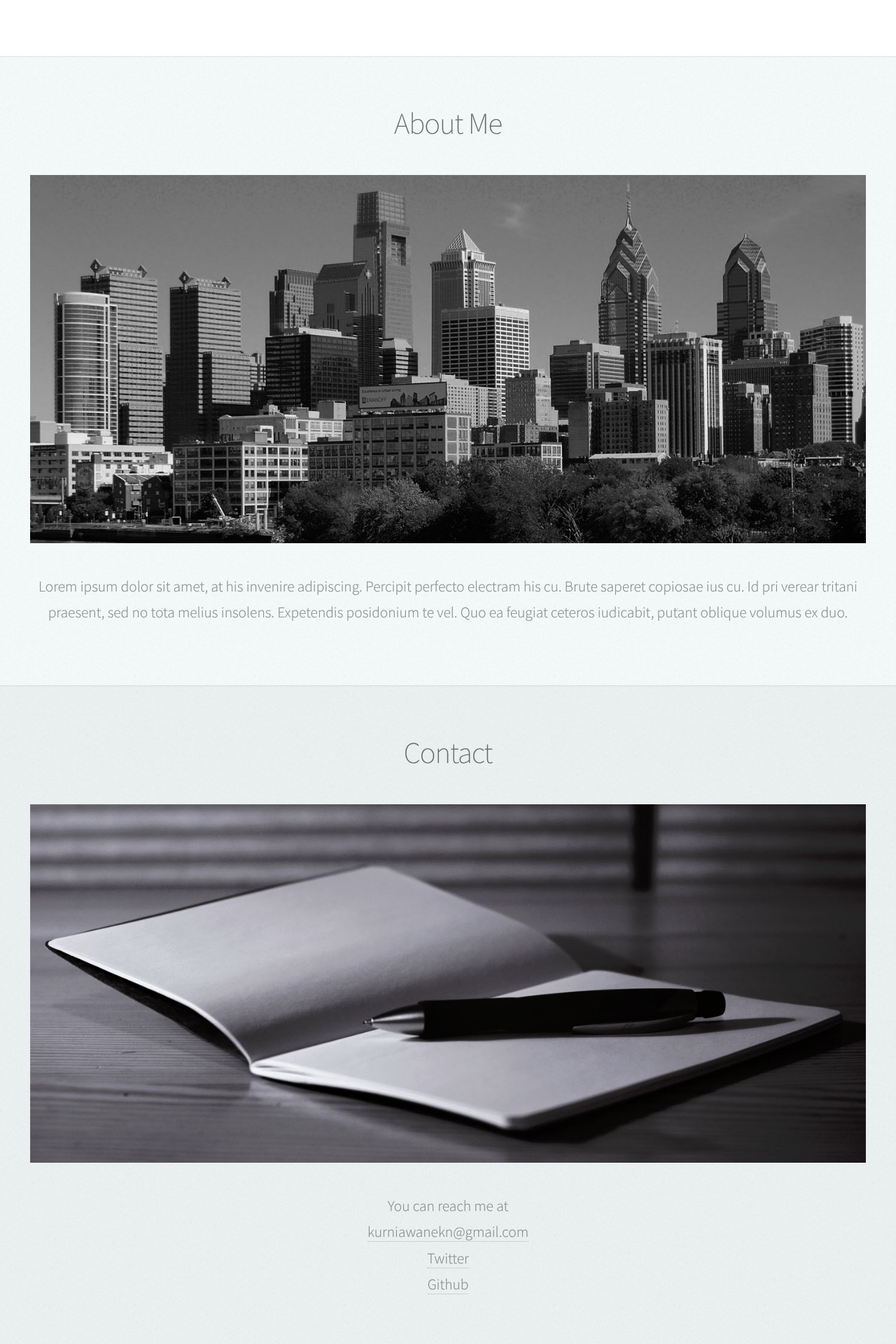
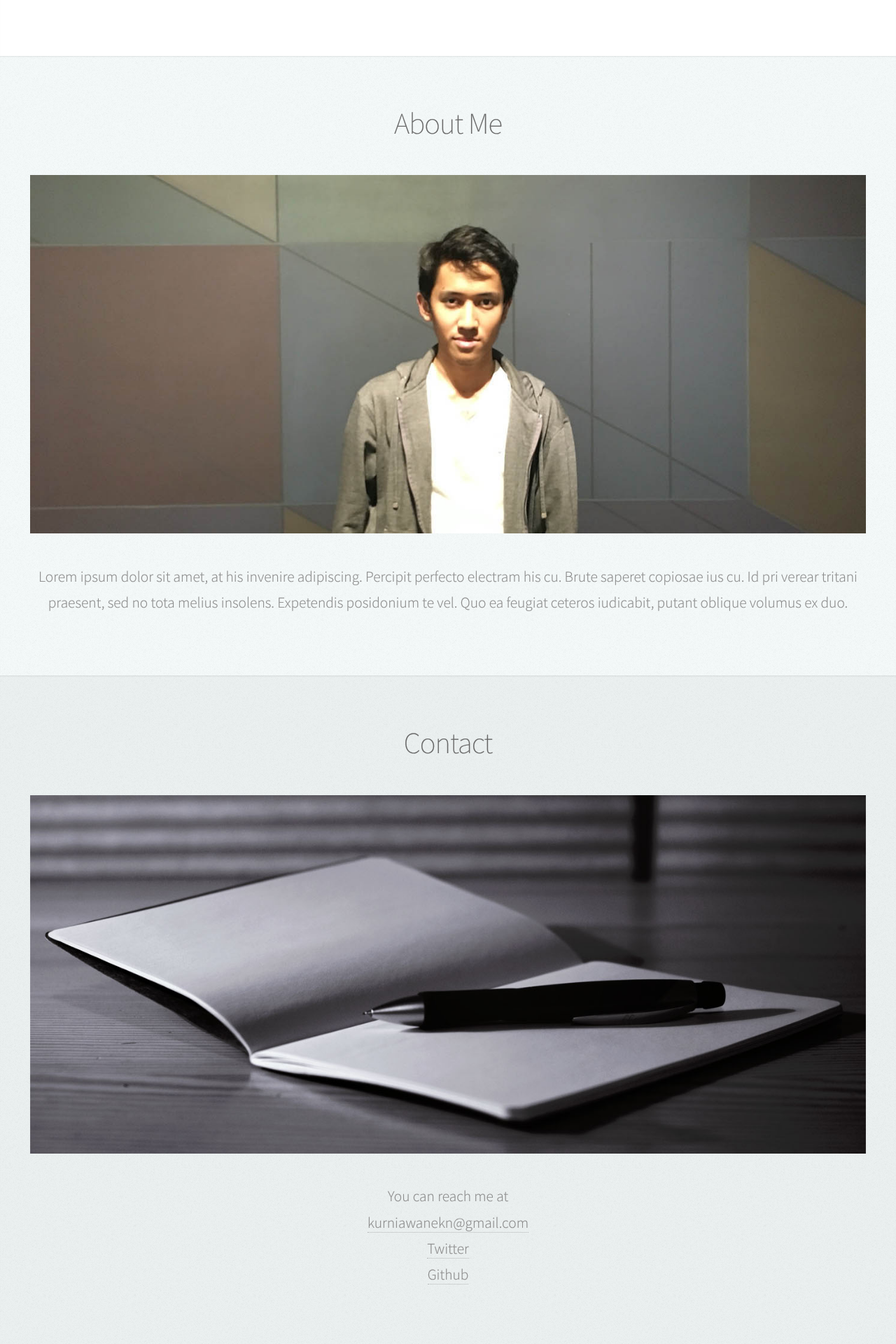
Before and after one commit to ken-kurniawanen/kurniawanen.github.io, a Jekyll site: the page built from index.html, in a window 1280 px wide. Shown: the part 763-2683 px from the top of the page at 70% size. Built offline with Jekyll 4.4.1, drawn with Linux system fonts in a browser that asks for light colours; Markdown is read by kramdown in place of the engine named in the settings.

Commit message:
profile about

```diff
--- a/_includes/main.html
+++ b/_includes/main.html
@@ -29,7 +29,7 @@
 								<h2>About Me</h2>
 							</header>
 
-							<a href="#" class="image featured"><img src="images/pic08.jpg" alt="" /></a>
+							<a href="#" class="image featured"><img src="images/about.jpg" alt="" /></a>
 
                         <p>Lorem ipsum dolor sit amet, at his invenire adipiscing. Percipit perfecto electram his cu. Brute saperet copiosae ius cu. Id pri verear tritani praesent, sed no tota melius insolens. Expetendis posidonium te vel. Quo ea feugiat ceteros iudicabit, putant oblique volumus ex duo.
 						</p>
```
Also changed, not shown: images/about.jpg (added).
